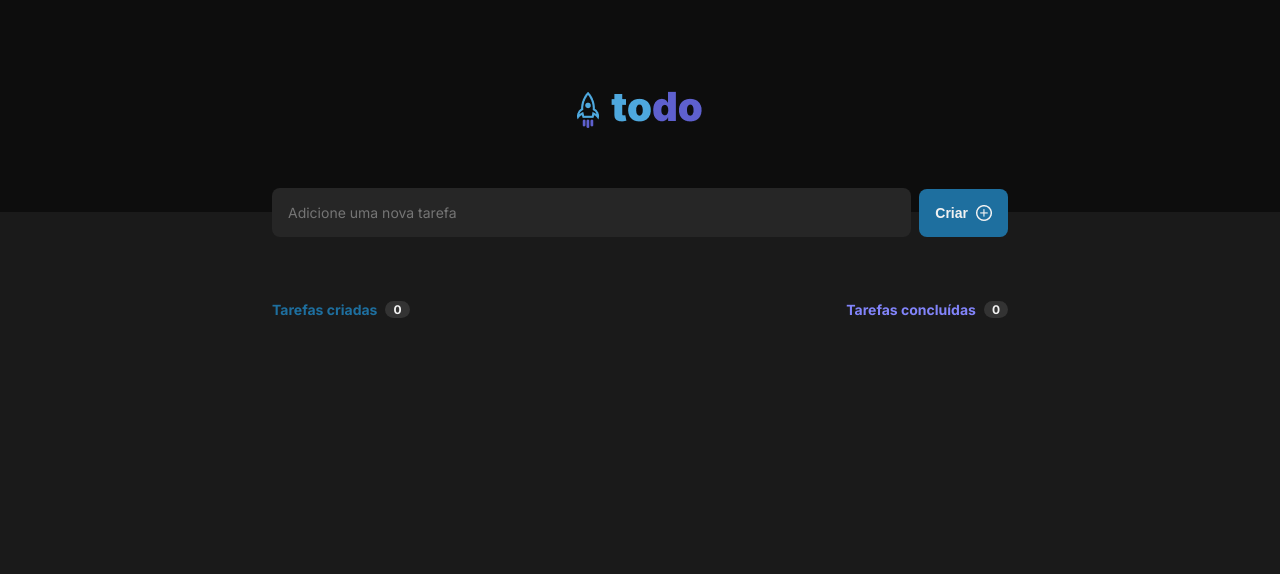
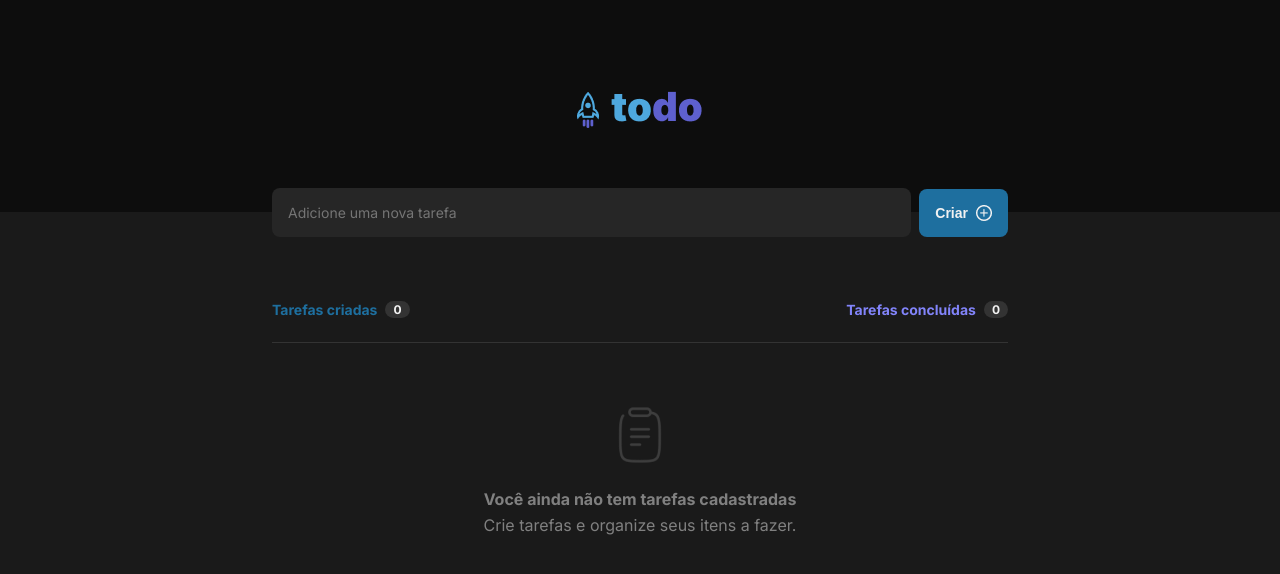
Before and after one commit to jmichel-dev/ignite-challenge-todo-app, a React (Vite) app: page / in a window 1280 px wide. Shown: the top 574 px of the page. Built offline with nearby package versions, Linux system fonts and the light colour scheme.

Commit message:
component for empty list

```diff
--- a/src/components/ListTodo/index.tsx
+++ b/src/components/ListTodo/index.tsx
@@ -1,3 +1,4 @@
+import { ListTodoEmpty } from "../ListTodoEmpty";
 import styles from "./ListTodo.module.css";
 
 export const ListTodo: React.FC = () => {
@@ -13,6 +14,7 @@ export const ListTodo: React.FC = () => {
           <span className={styles.badge}>0</span>
         </div>
       </header>
+      <ListTodoEmpty />
     </div>
   );
 };
--- /dev/null
+++ b/src/components/ListTodoEmpty/ListTodoEmpty.module.css
@@ -0,0 +1,27 @@
+.container {
+  margin: 0 auto;
+  width: 100%;
+  max-width: 73.6rem;
+  padding: 6.4rem 0;
+  border-top: 1px solid var(--gray-400);
+  margin-top: 2.4rem;
+
+  display: flex;
+  flex-direction: column;
+  justify-content: center;
+  align-items: center;
+}
+
+.title {
+  font-size: 1.6rem;
+  font-weight: 700;
+  color: var(--gray-300);
+  line-height: 1.6;
+  margin-top: 2.4rem;
+}
+
+.subtitle {
+  font-size: 1.6rem;
+  color: var(--gray-300);
+  line-height: 1.6;
+}
--- /dev/null
+++ b/src/components/ListTodoEmpty/index.tsx
@@ -0,0 +1,15 @@
+import Clipboard from "../../assets/img/clipboard.png";
+
+import styles from "./ListTodoEmpty.module.css";
+
+export const ListTodoEmpty: React.FC = () => {
+  return (
+    <div className={styles.container}>
+      <img src={Clipboard} alt="" />
+      <p className={styles.title}>Você ainda não tem tarefas cadastradas</p>
+      <p className={styles.subtitle}>
+        Crie tarefas e organize seus itens a fazer.
+      </p>
+    </div>
+  );
+};
```
Also changed, not shown: src/assets/img/clipboard.png (added).
